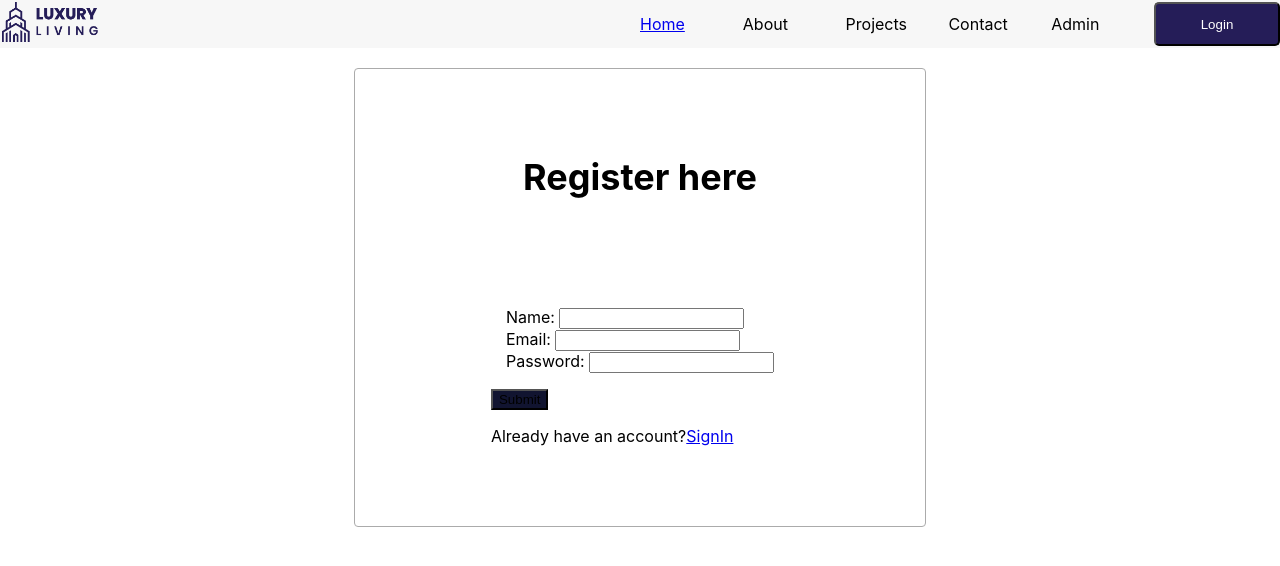
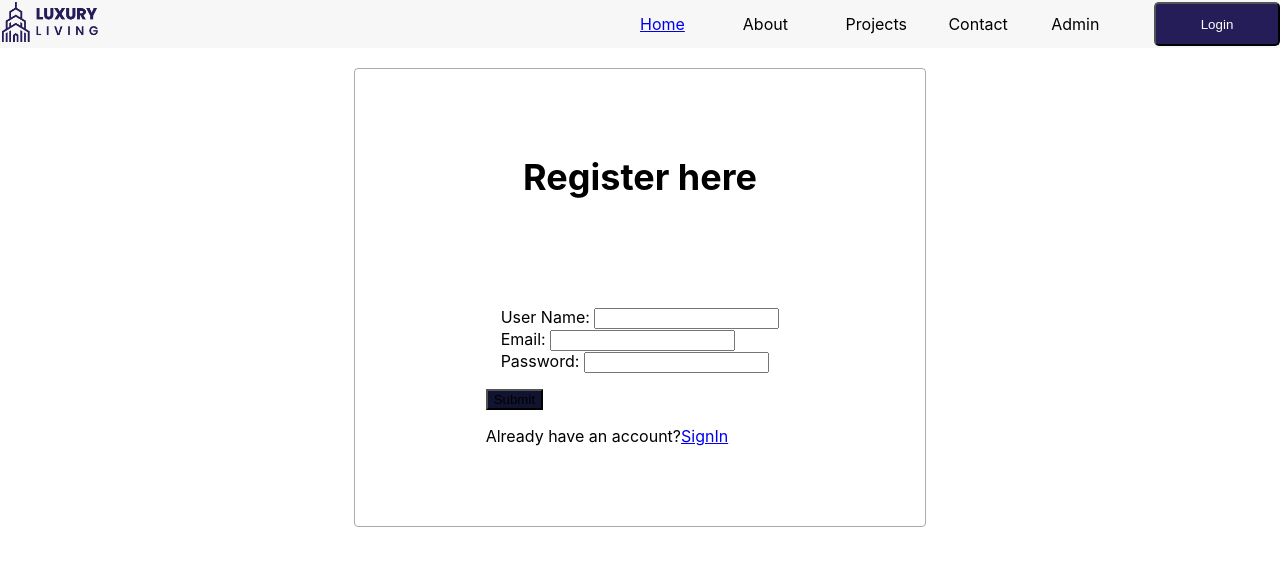
Before and after one commit to bellicose77/living-luxiries-project, a React (Create React App) app in the folder frontend/: page /register in a window 1280 px wide. Shown: the top 566 px of the page. Built offline with nearby package versions, Linux system fonts and the light colour scheme.

Commit message:
send data to backend

```diff
--- a/frontend/src/page/Register/Register.js
+++ b/frontend/src/page/Register/Register.js
@@ -24,7 +24,7 @@ const Register = () => {
             </div>
             <div className='regForm'>
                 <form className='regFormInp'>
-                    <lable>Name: </lable>
+                    <lable>User Name: </lable>
                     <input name='username' onChange={handleOnchange} type="text"/>
                     <br/>
                     <lable>Email: </lable>
```
